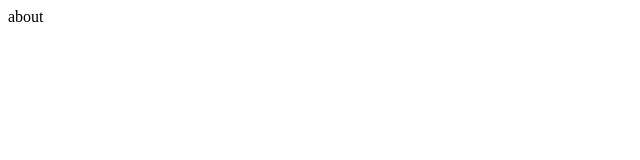
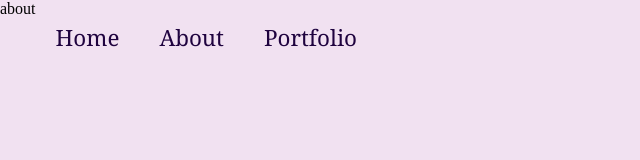
Before and after one commit to tuck27/portfolio, a plain HTML site: page about.html in a window 1280 px wide. Shown: the whole page, without its empty margins (0-640 px from the left). Drawn offline with Linux system fonts and the light colour scheme.

Commit message:
second commit

```diff
--- a/about.html
+++ b/about.html
@@ -1 +1,21 @@
 about
+<!DOCTYPE html>
+<html lang="en">
+<head>
+    <meta charset="UTF-8">
+    <meta name="viewport" content="width=device-width, initial-scale=1.0">
+    <title>Document</title>
+    <link rel="stylesheet" href="style.css">
+</head>
+<body>
+
+</body>
+</html>
+<div class="navbar">
+    <ul>
+        <li><a href="index.html">Home</a></li>
+        <li><a href="about.html">About</a></li>
+        <li><a href="portfolio.html">Portfolio</a></li>
+    </ul>
+</div>
+<div class="body"></div>
```
Also changed, not shown: portfolio.html (+20 -0 lines).
